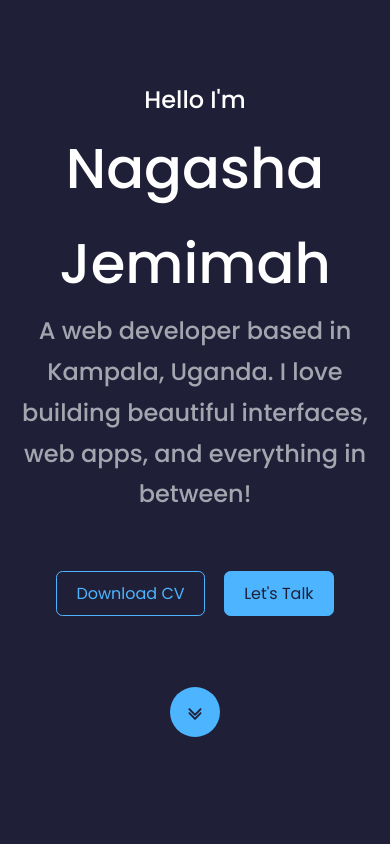
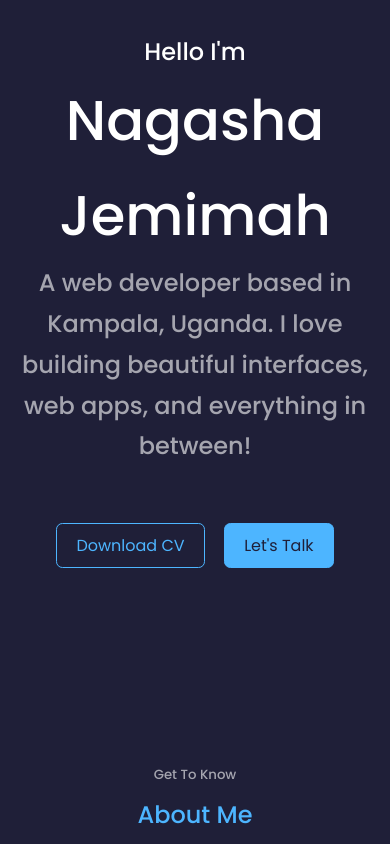
Before and after one commit to Jem256/Portfolio, a React (Create React App) app: page / in a window 390 px wide. Shown: the top 844 px of the page. Built offline with nearby package versions, Linux system fonts and the light colour scheme.

Commit message:
responsive fix

```diff
--- a/package.json
+++ b/package.json
@@ -48,7 +48,7 @@
     ]
   },
   "devDependencies": {
-    "eslint": "^8.2.0",
+    "eslint": "^8.20.0",
     "eslint-config-airbnb": "^19.0.4",
     "eslint-plugin-import": "^2.25.3",
     "eslint-plugin-jsx-a11y": "^6.5.1",
--- a/src/components/header/Header.css
+++ b/src/components/header/Header.css
@@ -7,6 +7,9 @@ header {
 .header__container {
     text-align: center;
     height: 100%;
+}
+.greet {
+    color: var(--color-white);
 }
 
 /* ====== CTA ====== */
@@ -45,21 +48,6 @@ header {
     font-size: 0.9rem;
 }
 
-/* ========== MEDIA QUERIES (MEDIUM DEVICES) ========== */
-
-/* ========== MEDIA QUERIES (SMALL DEVICES) ========== */
-@media screen and (max-width: 600px) {
-    header {
-        height: 100vh;
-    }
-    .header__container{
-        margin-top: -5rem;
-    }
-    .scroll__down, .header__socials {
-        display: none;
-    }
-}
-
 .center-con {
     display: flex;
     align-items: center;
@@ -68,7 +56,7 @@ header {
 }
 .round {
     position: absolute;
-    background-color: var(--color-primary);
+    background: var(--color-primary);
     width: 50px;
     height: 50px;
     border-radius: 50%;
@@ -116,3 +104,19 @@ header {
     animation-iteration-count:infinite;
     animation-timing-function:linear;
 }
+
+/* ========== MEDIA QUERIES (MEDIUM DEVICES) ========== */
+
+/* ========== MEDIA QUERIES (SMALL DEVICES) ========== */
+@media screen and (max-width: 600px) {
+    header {
+        height: 100vh;
+        margin-top: -8rem;
+    }
+    .center-con{
+        display: none;
+    }
+    .scroll__down, .header__socials {
+        display: none;
+    }
+}
--- a/src/components/header/Header.jsx
+++ b/src/components/header/Header.jsx
@@ -9,7 +9,7 @@ function Header() {
   return (
     <header>
       <div className="container header__container">
-        <h2>Hello I'm</h2>
+        <h2 className="greet">Hello I'm</h2>
         <h1>Nagasha Jemimah</h1>
         <h2 className="text-light">
           A web developer based in
--- a/src/components/skills/Skills.css
+++ b/src/components/skills/Skills.css
@@ -1,5 +1,5 @@
 .experience__container {
-    width: 25rem;
+    width: max-content;
 }
 
 .experience__container > div {
@@ -60,11 +60,6 @@
 
 /* ========== MEDIA QUERIES (SMALL DEVICES) ========== */
 @media screen and (max-width: 600px) {
-    .experience__container {
-        width: 21rem;
-        margin-left: 1.2rem;
-    }
-
     .experience__container > div {
         width: 100%;
         padding: 2rem 1rem;
--- a/src/index.css
+++ b/src/index.css
@@ -53,6 +53,7 @@ h1, h2, h3, h4, h5 {
 
 h1 {
   font-size: 3.5rem;
+  color: var(--color-white);
 }
 
 section {
```
Also changed, not shown: .eslintrc.json (deleted), 2 other files (tests, documents, lock files or other folders).
